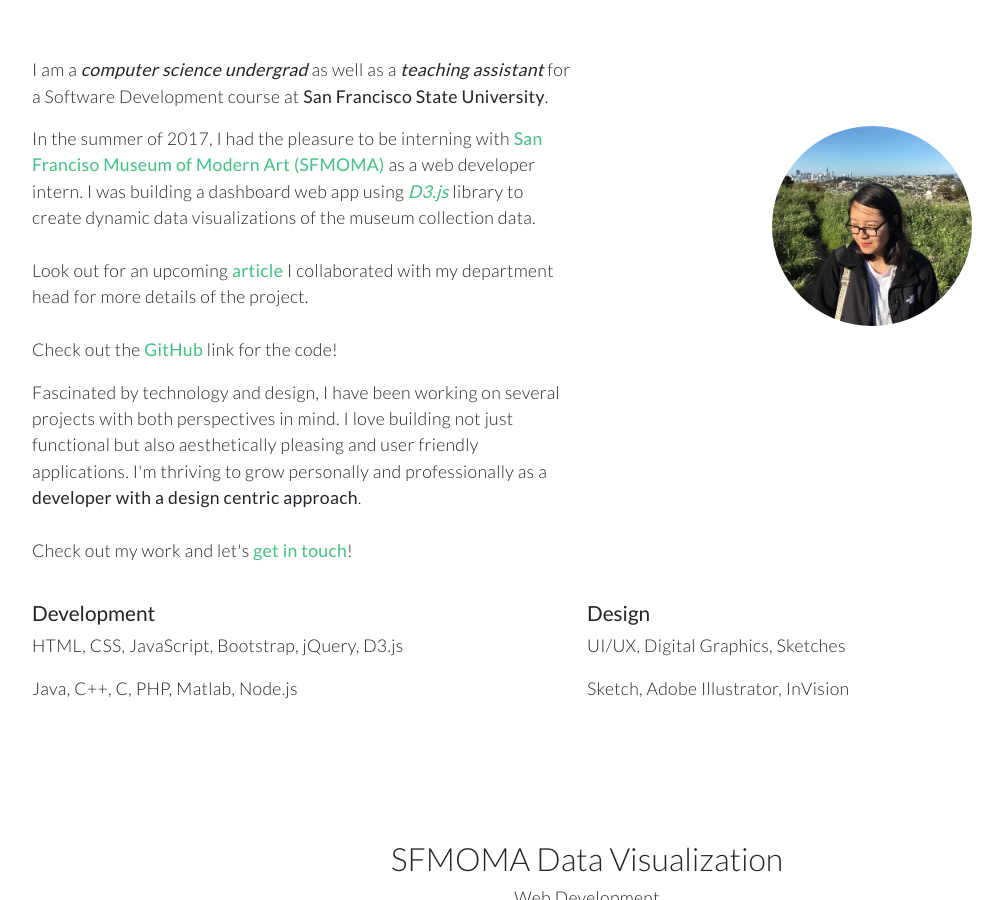
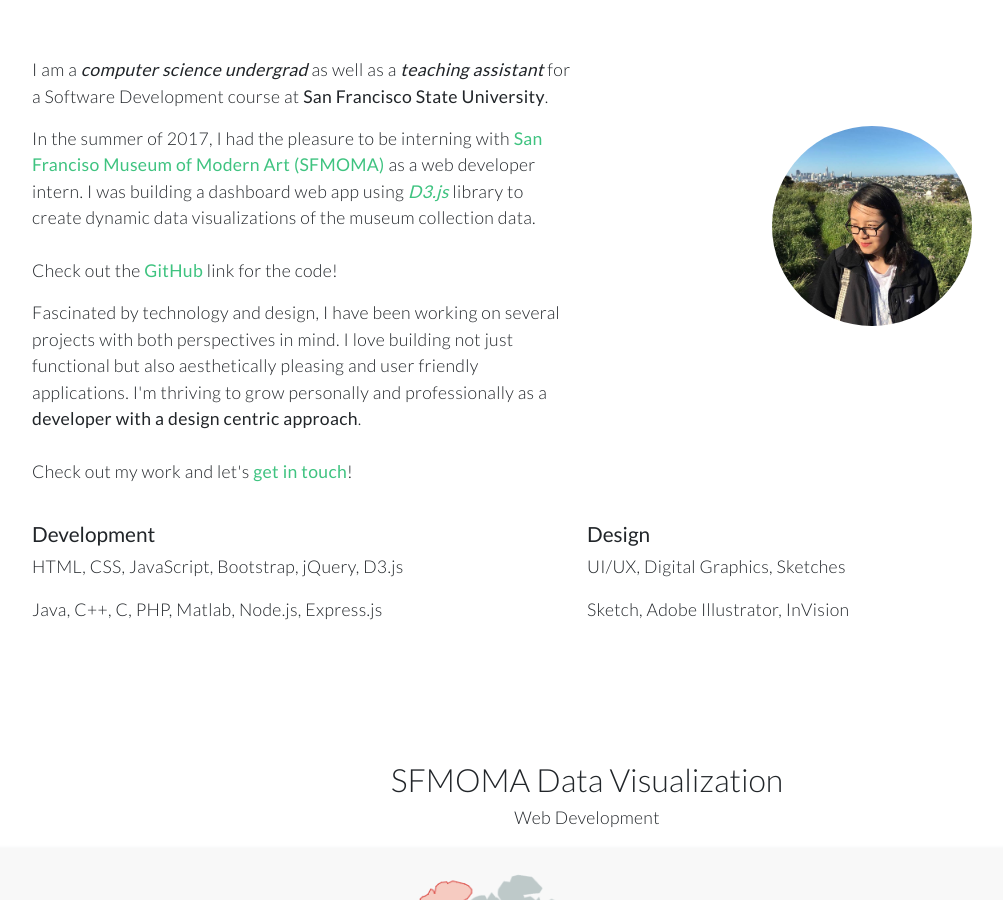
Before and after one commit to khanhngg/khanhngg.github.io, a Jekyll site: the page built from index.html, in a window 1280 px wide and 900 px high, scrolled down 655 px. Shown: the whole window, without its empty margins (53-1056 px from the left). Built offline with Jekyll 4.4.1, drawn with Linux system fonts in a browser that asks for light colours; nearby versions of some CDN libraries.

Commit message:
update text

```diff
--- a/index.html
+++ b/index.html
@@ -35,10 +35,8 @@ layout: main
                         <i><strong>D3.js</strong></i>
                     </a>
                      library to create dynamic data visualizations of the museum collection data.
-                     <br><br>
-                     Look out for an upcoming <a href="https://www.sfmoma.org/series/sfmoma-lab/"><strong>article</strong></a> I collaborated with my department head for more details of the project.
-                     <br><br>
-                     Check out the <strong><a href="https://github.com/khanhngg/collection-dashboard">GitHub</a></strong> link for the code!
+                    <br><br>
+                    Check out the <strong><a href="https://github.com/khanhngg/collection-dashboard">GitHub</a></strong> link for the code!
                 </p>
                 <p>
                     Fascinated by technology and design, I have been working on several projects with both perspectives in mind. I love building not just functional but also aesthetically pleasing and user friendly applications. I'm thriving to grow personally and professionally as a <strong>developer with a design centric approach</strong>.
@@ -54,7 +52,7 @@ layout: main
                 <div class="col-lg-6 text-description">
                     <h3>Development</h3>
                     <p>HTML, CSS, JavaScript, Bootstrap, jQuery, D3.js</p>
-                    <p>Java, C++, C, PHP, Matlab, Node.js</p>
+                    <p>Java, C++, C, PHP, Matlab, Node.js, Express.js</p>
                 </div>
                 <div class="col-lg-6 text-description ">
                     <h3>Design</h3>
```
